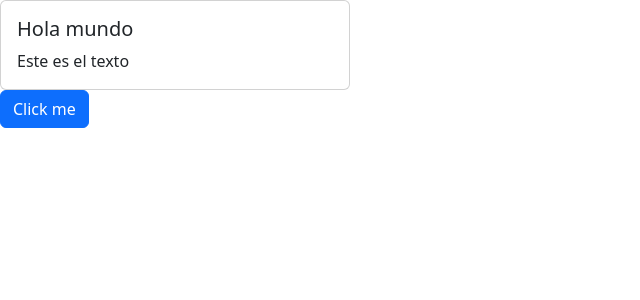
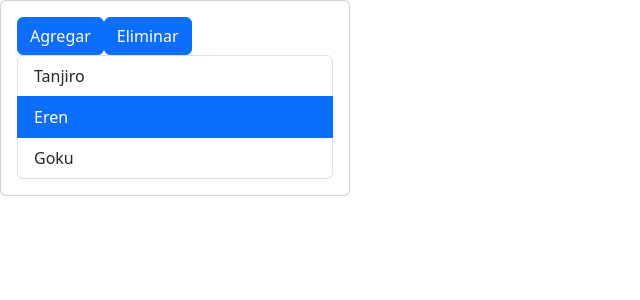
Before and after one commit to Andythe20/React-practica, a React (Vite) app: page / in a window 1280 px wide. Shown: the top 300 px of the page, without its empty margins (0-640 px from the left). Built offline with nearby package versions, Linux system fonts and the light colour scheme.

Commit message:
ejercicio boton corregido y ejercicio gestor de minions

```diff
--- a/src/App.jsx
+++ b/src/App.jsx
@@ -1,8 +1,14 @@
-import Button from "./components/Button";
+import { useState } from "react";
+import { Button } from "./components/Button";
 import Card, { CardBody } from "./components/Card";
 import List from "./components/List";
 
 function App() {
+  const [isLoading, setIsLoading] = useState(false);
+  const handleClick = () => {
+    setIsLoading(!isLoading);
+  };
+
   const list = [];
   const handleSelect = (elemento) => {
     console.log("Elemento seleccionado:", elemento);
@@ -23,13 +29,21 @@
     <List data={list} onSelect={handleSelect} />
   );
 
+  const [data, setData] = useState(["Tanjiro", "Eren", "Goku"]);
+  const addMinion = () => {
+    setData([...data, "Minion"]);
+  };
+  const removeMinion = () => {
+    setData(data.slice(0, -1));
+  };
+
   return (
     <>
       <Card>
-        <CardBody title="Hola mundo" text="Este es el texto" />
-        {contenido}
+        <Button onClick={addMinion}>Agregar</Button>
+        <Button onClick={removeMinion}>Eliminar</Button>
+        <List data={data} />
       </Card>
-      <Button text="Click me" />
     </>
   );
 }
--- a/src/components/Button.jsx
+++ b/src/components/Button.jsx
@@ -1,23 +1,14 @@
 import { useState } from "react";
 
-function Button({ text, onClick }) {
-  const [isLoading, setIsLoading] = useState(false);
-
-  const handleClick = () => {
-    setIsLoading(true);
-    onClick?.onClick();
-  };
-
+export function Button({ children, isLoading, onClick }) {
   return (
     <button
       type="button"
-      onClick={handleClick}
-      className={`btn ${!isLoading ? `btn-primary` : "btn-secondary disabled"}`}
+      onClick={onClick}
+      className={`btn btn-${isLoading ? "secondary" : "primary"}`}
       disabled={isLoading}
     >
-      {!isLoading ? text : "Cargando ..."}
+      {!isLoading ? children : "Cargando ..."}
     </button>
   );
 }
-
-export default Button;
```
